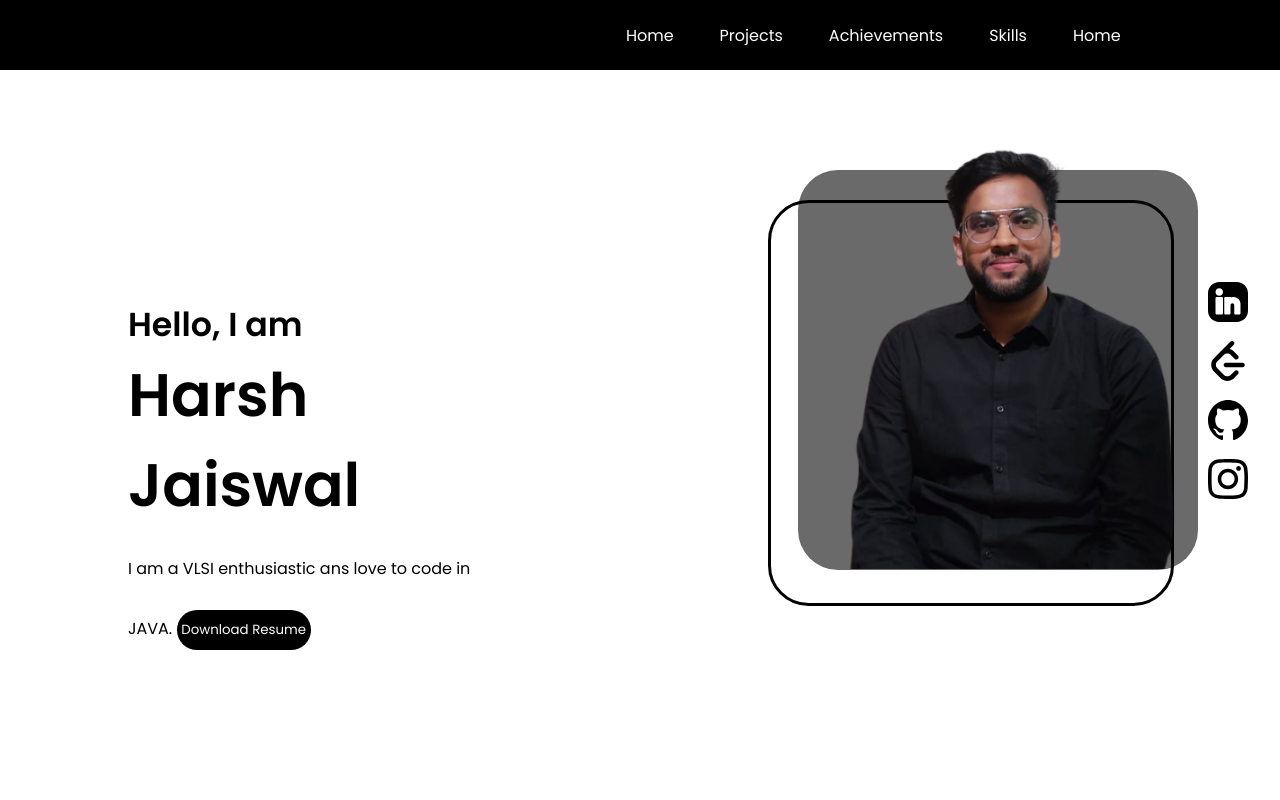
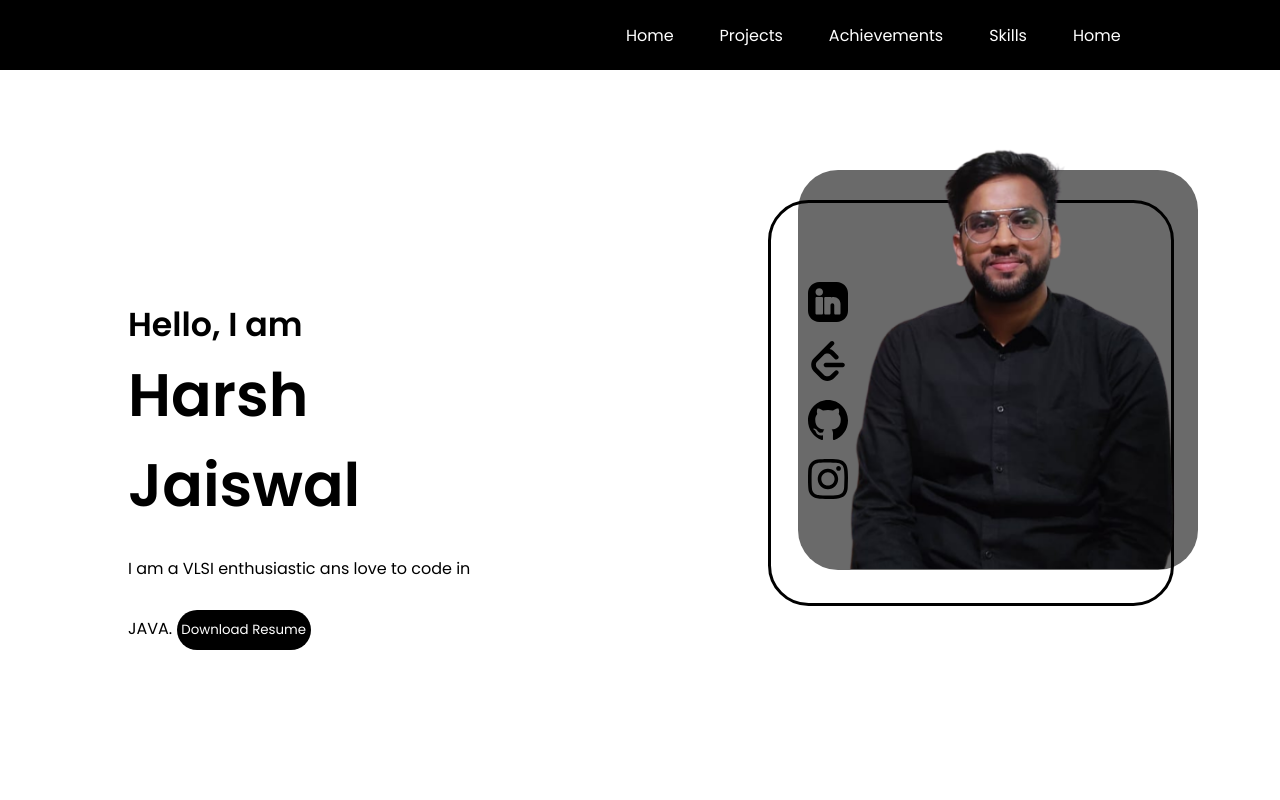
Before and after one commit to Harsh-Jaiswal8/portfolio.github.io, a plain HTML site: page index.html in a window 1280 px wide. Shown: the top 800 px of the page. Drawn offline with Linux system fonts and the light colour scheme.

Commit message:
Update index.html

```diff
--- a/index.html
+++ b/index.html
@@ -143,7 +143,7 @@
             z-index: 3;
             width:50px;
            position: absolute;
-           margin-left: 440px;
+           margin-left: 40px;
 
         }
 
```
